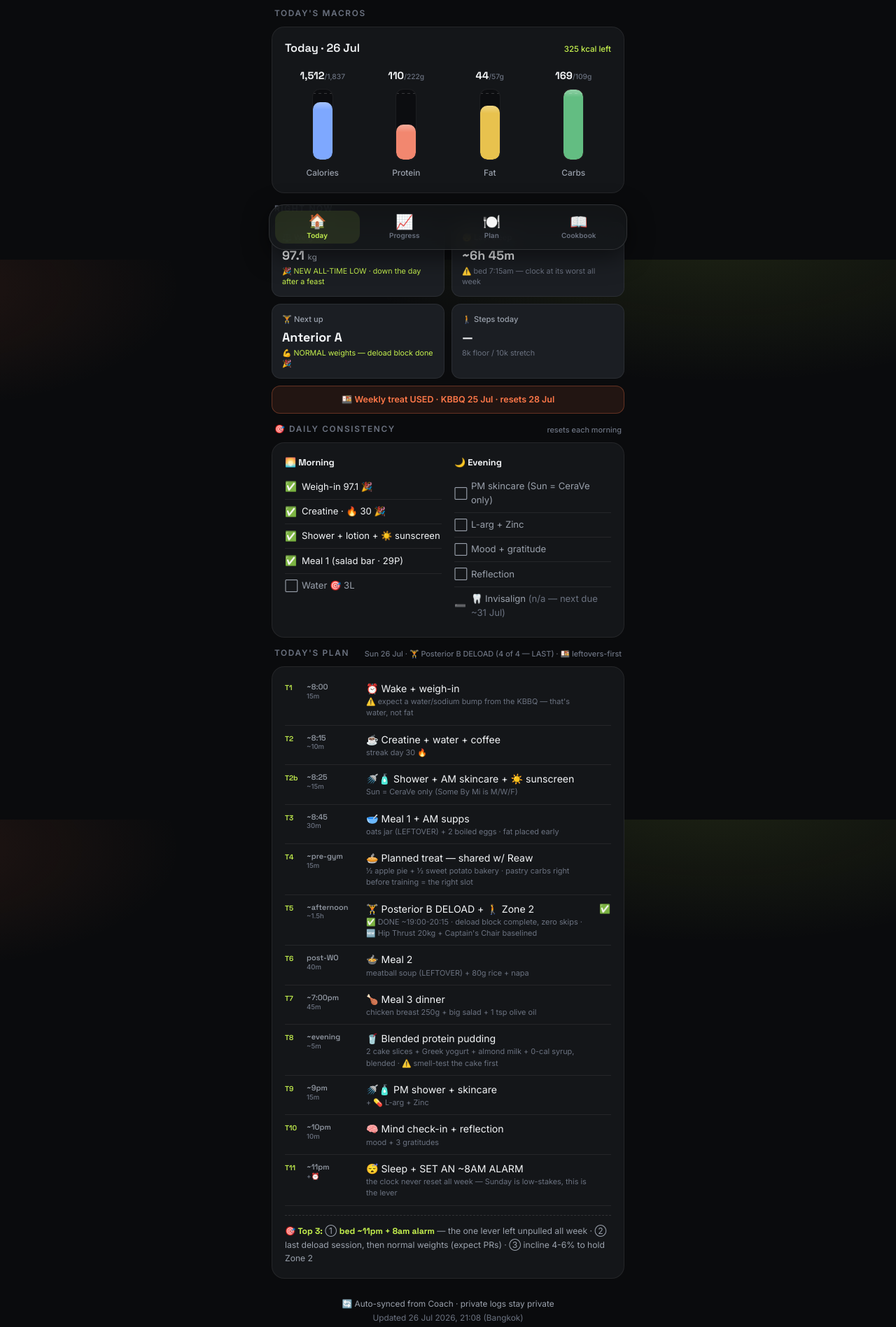
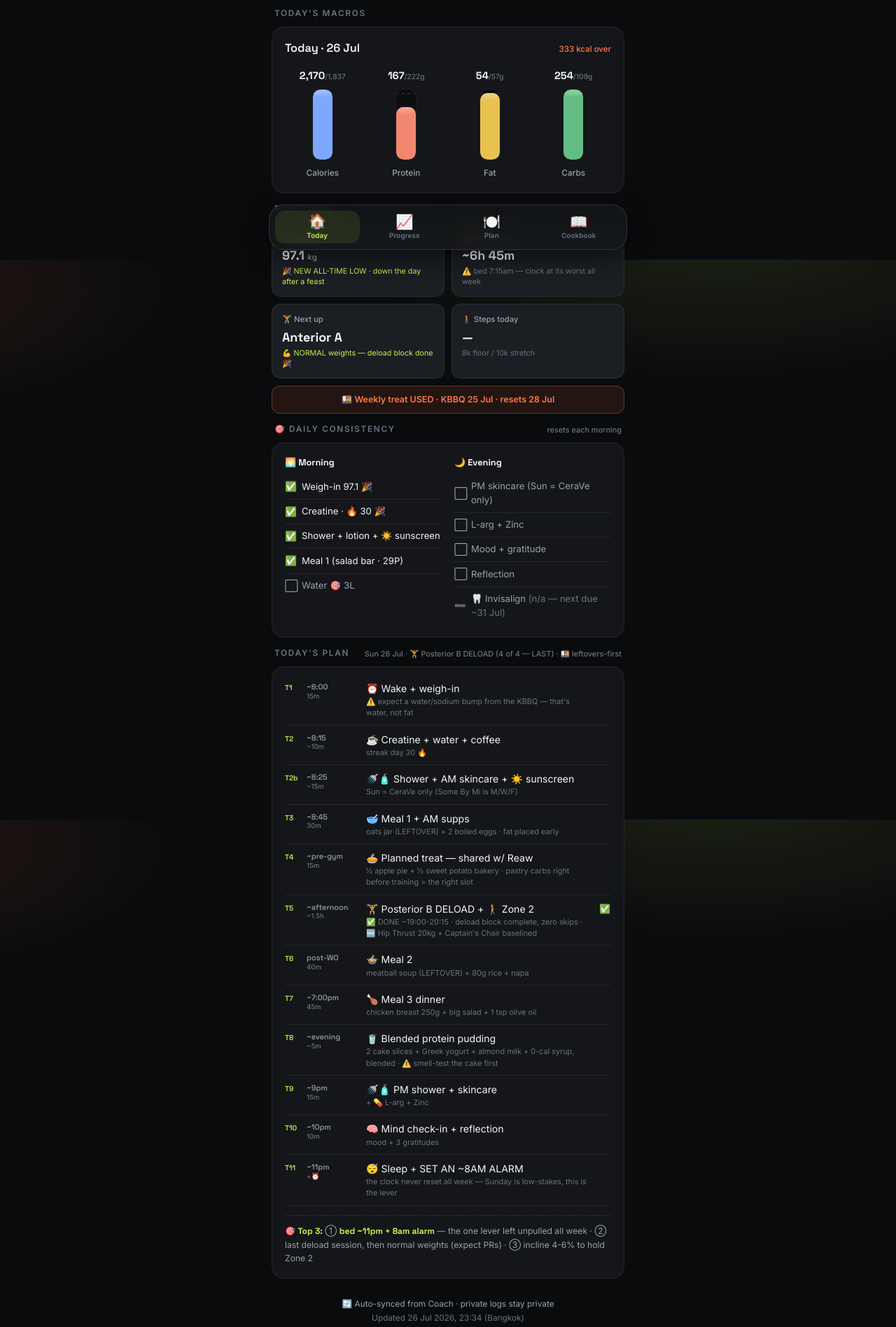
Before and after one commit to poompengcharoen/fitness-dashboard, a plain HTML site: page index.html in a window 1280 px wide. Shown: the part 429-2325 px from the top of the page at 70% size. Drawn offline with nearby package versions, Linux system fonts and the light colour scheme.

Commit message:
Sync dashboard from private repo

```diff
--- a/index.html
+++ b/index.html
@@ -590,7 +590,7 @@
 
   <footer class="reveal">
     <div class="sync">🔄 Auto-synced from Coach · private logs stay private</div><br>
-    Updated 26 Jul 2026, 21:08 (Bangkok)
+    Updated 26 Jul 2026, 23:34 (Bangkok)
   </footer>
 
   <!-- Floating bottom dock -->
@@ -604,7 +604,7 @@
   <script>
     /* === LIVE NUTRITION — Coach edits TODAY each time a meal is logged === */
     var TARGET = { cal:1837, protein:222, fat:57, carbs:109 };
-    var TODAY  = { date:'Today · 26 Jul', cal:1512, protein:110, fat:44, carbs:169 };
+    var TODAY  = { date:'Today · 26 Jul', cal:2170, protein:167, fat:54, carbs:254 };
 
     /* === WEIGHT LOG — Coach appends one entry per weigh-in === */
     var WEIGHTS = [
```
